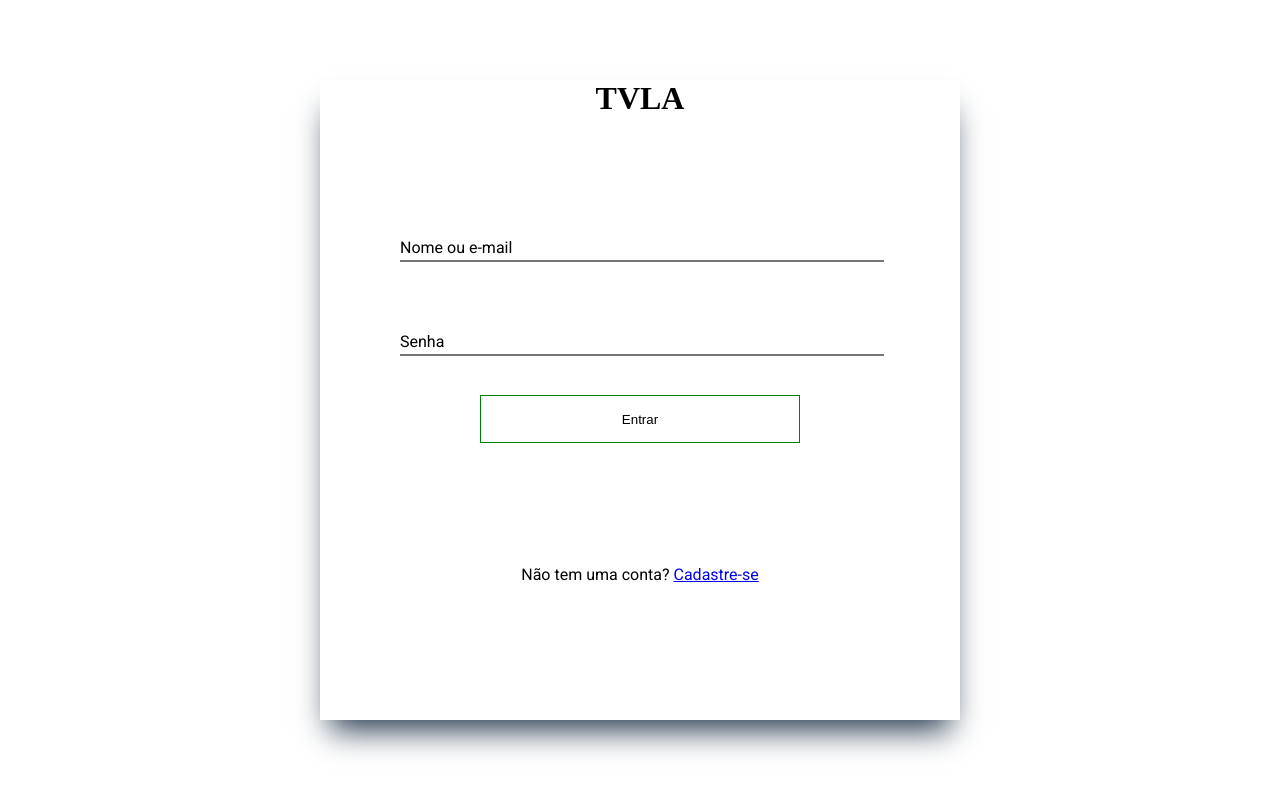
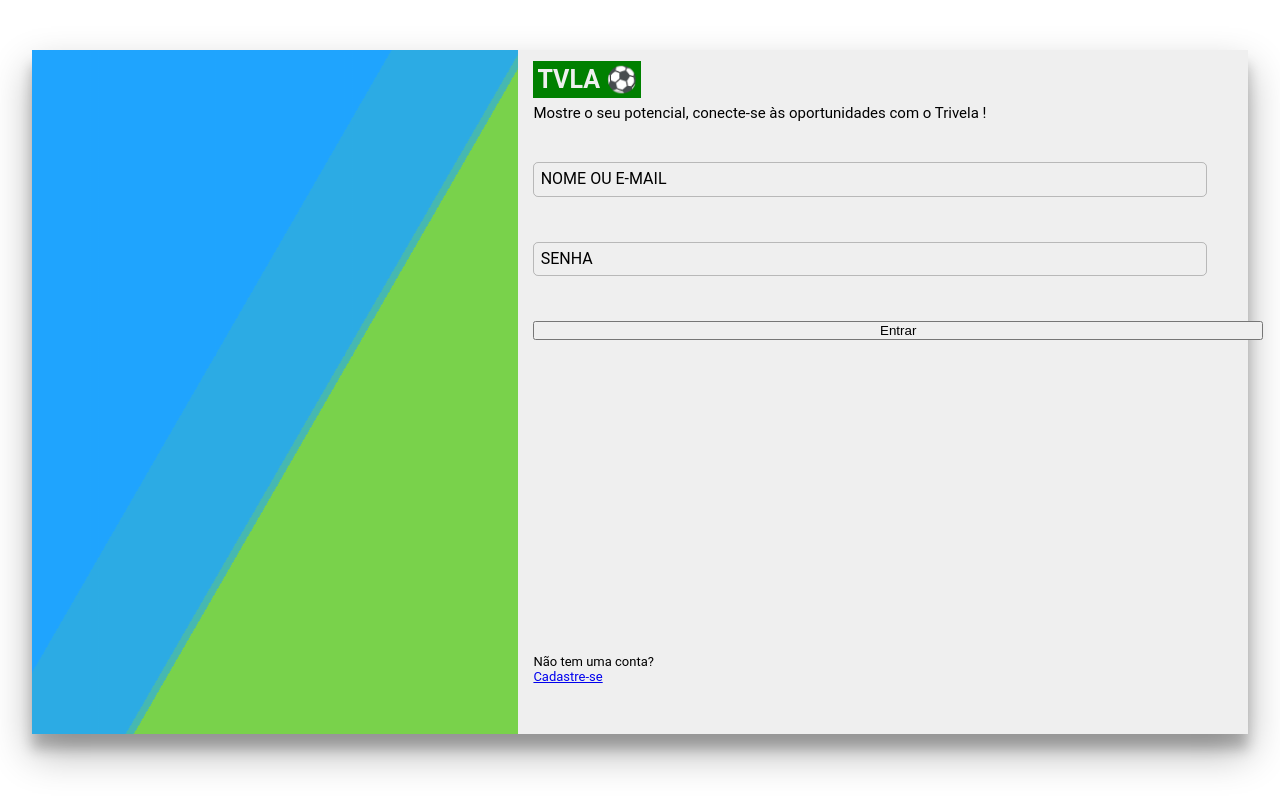
Before and after one commit to MatheusHenryque/sport-api, a Flask app: page /login in a window 1280 px wide. Run offline with Flask 3, Linux system fonts and the light colour scheme; some libraries are stand-ins or nearby versions.

Commit message:
Melhoria da estilização de login e cadastro

```diff
--- a/static/style/Cadastro.css
+++ b/static/style/Cadastro.css
@@ -16,22 +16,59 @@
     position: relative;
     width: 95%;
     height: 95%;
-    box-shadow: 0 5px 5px #c4c4c4;
+    box-shadow: rgba(0, 0, 0, 0.3) 0px 19px 38px, rgba(0, 0, 0, 0.22) 0px 15px 12px;
     display: flex;
     flex-direction: row;
     margin-top: 5%;
 }
 
-.container .containerCadastro .containerPropaganda{
+.container .containerCadastro .containerPropaganda {
     width: 40%;
     height: 100%;
     position: absolute;
-    background-image: url('/static/images/corredor.jpg');
-    background-repeat: no-repeat;
-    background-size: cover;
-    background-position: center;
-    background: linear-gradient(rgb(red, blue, green));
+    overflow: hidden;
 }
+
+.colorOverlay {
+    position: absolute;
+    width: 100%;
+    height: 100%;
+    top: 0;
+    left: 0;
+}
+
+.bg {
+    animation: slide 3s ease-in-out infinite alternate;
+    background-image: linear-gradient(-60deg, #6c3 50%, #09f 50%);
+    bottom: 0;
+    left: -50%;
+    opacity: 0.5;
+    position: absolute;
+    right: -50%;
+    top: 0;
+    z-index: 0;
+}
+
+.bg2 {
+    animation-direction: alternate-reverse;
+    animation-duration: 4s;
+}
+
+.bg3 {
+    animation-duration: 5s;
+}
+
+@keyframes slide {
+    from {
+        transform: translateX(-10%);
+    }
+    to {
+        transform: translateX(10%);
+    }
+}
+
+
+
 
 .container .containerCadastro .colorOverlay{
     width: 100%;
@@ -54,6 +91,7 @@
     gap: 4%;
     right: 0;
     z-index: 2;
+    background-color: #efefef;
 }
 
 .containerForm .logoContainer
@@ -77,7 +115,7 @@
     font-family: 'Roboto', sans-serif;
     font-weight: 400;
     font-size: 15px;
-    color: #c4c4c4;
+    color: #000000;
 }
 
 .containerForm .logoContainer span span
@@ -86,7 +124,7 @@
     font-weight: 700;
     background-color: green;
     width: 100px;
-    color: #fff;
+    color: #efefef;
     padding: 4px;
 }
 
@@ -122,7 +160,7 @@
     left: 1%;
     pointer-events: none;
     text-transform: uppercase;
-    background-color: #fff;
+    background-color: #efefef;
     transition: 0.5s;
     width: 25vh;
 }
@@ -147,7 +185,7 @@
     background-color: green;
     text-align: center;
     border-radius: 2px;
-    color: #fff;
+    color: #efefef;
     padding: 0 3px;
 }
 
--- a/templates/Login.html
+++ b/templates/Login.html
@@ -1,17 +1,26 @@
 <!DOCTYPE html>
-<html lang="pt-BR">
+<html lang="en">
 <head>
     <meta charset="UTF-8">
     <meta name="viewport" content="width=device-width, initial-scale=1.0">
-    <link rel="stylesheet" href="/static/style/Login.css">
+    <link rel="stylesheet" href="static\style\Cadastro.css">
     <title>SportSphere</title>
 </head>
 <body>
     <div class='container'>
-    <div class='containerLogin'>
-        <h1>TVLA</h1>
-        <br><br><br><br><br><br>
-        <div class='formContainer'>
+        <div class='containerCadastro'>
+            <div class='containerPropaganda'>
+                <div class="bg"></div>
+                <div class="bg bg2"></div>
+                <div class="bg bg3"></div>
+            </div>
+
+            <div class='containerForm'>
+                <div class='logoContainer'>
+                    <span><span>TVLA ⚽</span></span>
+                    <label>Mostre o seu potencial, conecte-se às oportunidades com o Trivela !</label>
+                </div>
+                <div class='formInputs'>
                     <form>
                         <div class='inputContainer'>
                             <input type='text' id="inpUsuario" class='inpDadosUsuario' onChange="{{ getUsuario }}" autoComplete='off' required/>
@@ -27,7 +36,7 @@
                 </div>
             </div>
         </div>
-
+    </div>
     <script src="/static/js/Login.js"></script>
 </body>
 </html>
```
Also changed, not shown: templates/Cadastro.html (+4 -4 lines), static/style/Login.css (line endings or trailing spaces). Lines whose indentation alone changed are shown as unchanged.
